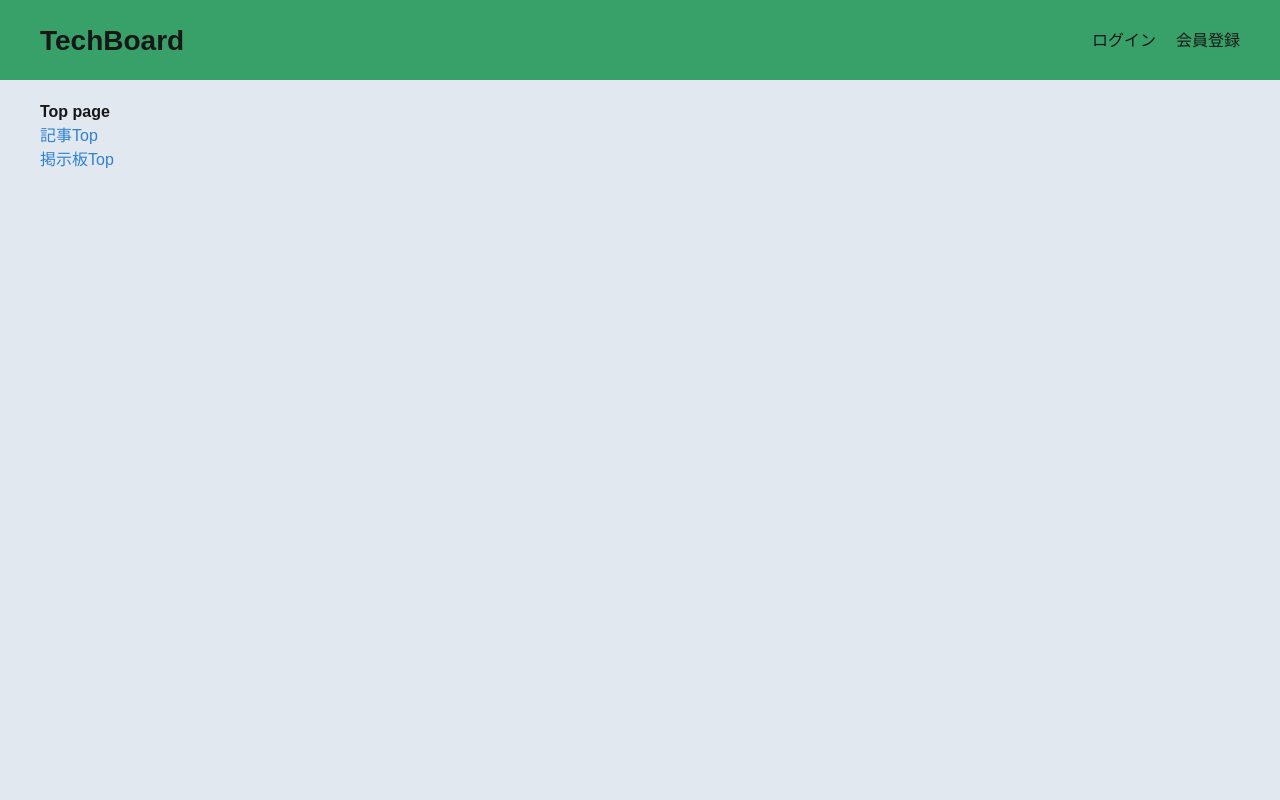
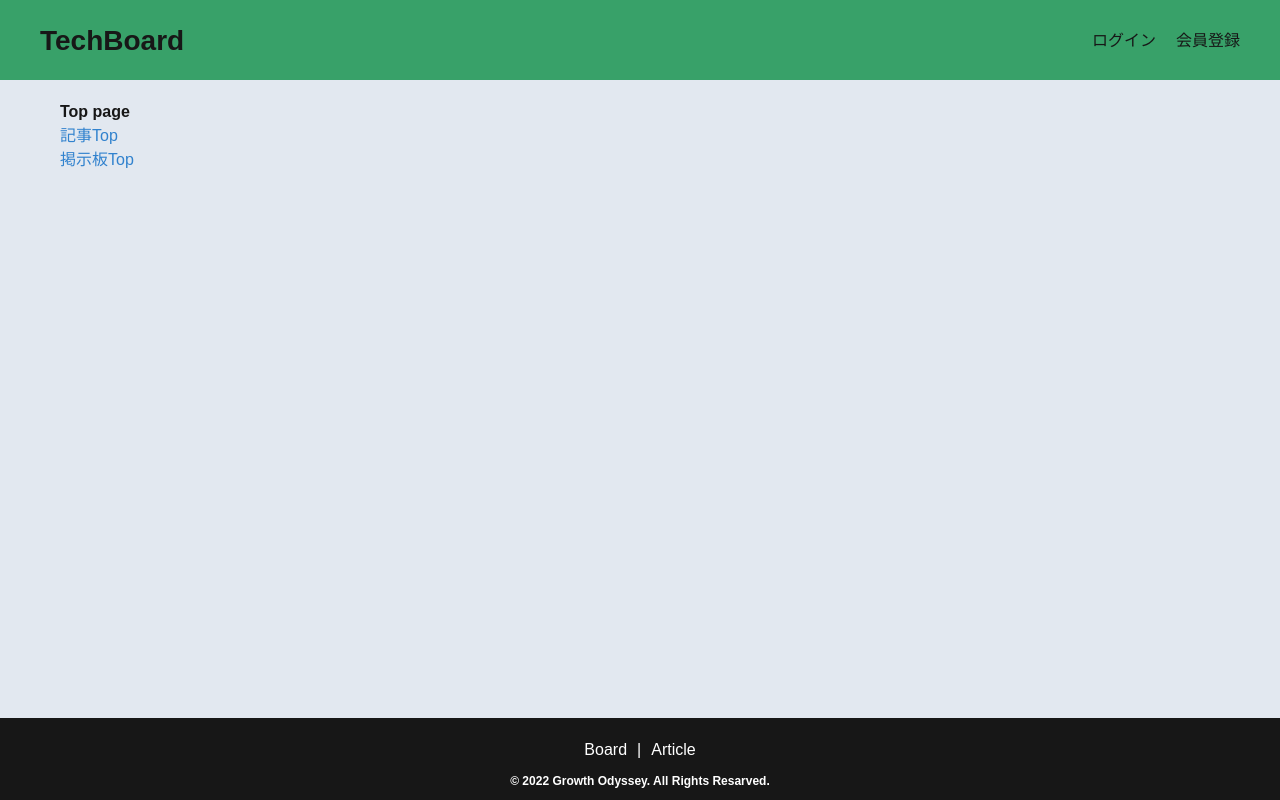
Before and after one commit to GrowthOdyssey/TechBoard-FE, a React (Vite) app: page / in a window 1280 px wide. Built offline with nearby package versions, Linux system fonts and the light colour scheme.

Commit message:
[add] footer 作成

```diff
--- /dev/null
+++ b/src/components/Footer.tsx
@@ -0,0 +1,48 @@
+import { VFC, memo } from 'react';
+import styled from 'styled-components';
+import { Link } from 'react-router-dom';
+import { palette } from '../variable';
+
+export const Footer: VFC = memo(() => {
+  return (
+    <_Footer>
+      <_Inner>
+        <_Links>
+          <Link to="/board">Board</Link>
+          <span>|</span>
+          <Link to="/article">Article</Link>
+        </_Links>
+        <_Copyright>&copy; 2022 Growth Odyssey. All Rights Resarved.</_Copyright>
+      </_Inner>
+    </_Footer>
+  );
+});
+
+const _Footer = styled.footer`
+  margin-top: auto;
+  color: #fff;
+  background: ${palette.black};
+`;
+
+const _Inner = styled.div`
+  padding: 20px 0 10px;
+  text-align: center;
+`;
+
+const _Links = styled.div`
+  display: flex;
+  justify-content: center;
+  > span {
+    display: inline-block;
+    margin: 0 10px;
+  }
+  > a {
+    color: #fff;
+  }
+`;
+
+const _Copyright = styled.div`
+  margin-top: 10px;
+  font-size: 12px;
+  font-weight: bold;
+`;
--- /dev/null
+++ b/src/components/Layout.tsx
@@ -0,0 +1,32 @@
+import { VFC, memo, ReactNode } from 'react';
+import styled from 'styled-components';
+import { Footer } from './Footer';
+import { Header } from './Header';
+
+type props = {
+  children: ReactNode;
+};
+
+export const Layout: VFC<props> = memo((props) => {
+  const { children } = props;
+  return (
+    <>
+      <Header />
+      <_Container>
+        <_MainContent>{children}</_MainContent>
+      </_Container>
+      <Footer />
+    </>
+  );
+});
+
+const _Container = styled.div`
+  width: 1200px;
+  margin: 20px auto 0;
+  padding: 0 20px;
+`;
+
+const _MainContent = styled.main`
+  position: relative;
+  width: 100%;
+`;
--- a/src/router/Router.tsx
+++ b/src/router/Router.tsx
@@ -1,8 +1,7 @@
 import { memo } from 'react';
 import { Route, Switch } from 'react-router';
 import { BrowserRouter } from 'react-router-dom';
-import styled from 'styled-components';
-import { Header } from '../components/Header';
+import { Layout } from '../components/Layout';
 import { pageRoutes } from './PageRoutes';
 
 export const Router = memo(() => {
@@ -11,16 +10,10 @@ export const Router = memo(() => {
       <Switch>
         {pageRoutes.map((route) => (
           <Route key={route.path} exact={route.exact} path={route.path}>
-            <Header />
-            <_Container>{route.children}</_Container>
+            <Layout>{route.children}</Layout>
           </Route>
         ))}
       </Switch>
     </BrowserRouter>
   );
 });
-
-const _Container = styled.div`
-  max-width: 1200px;
-  margin: 20px auto 0;
-`;
--- a/src/scss/_base.scss
+++ b/src/scss/_base.scss
@@ -7,6 +7,10 @@ body {
 
 a {
   color: v.palette('blue');
+  transition: opacity 0.2s;
+  &:hover {
+    opacity: 0.7;
+  }
 }
 
 button,
@@ -15,6 +19,8 @@ button,
 }
 
 .root {
+  display: flex;
+  flex-direction: column;
   position: relative;
   min-height: 100vh;
   background: v.palette('gray');
```
